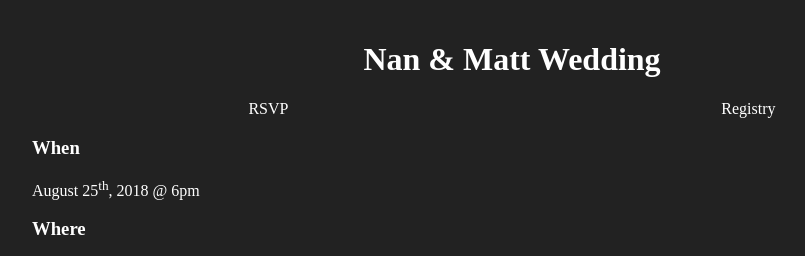
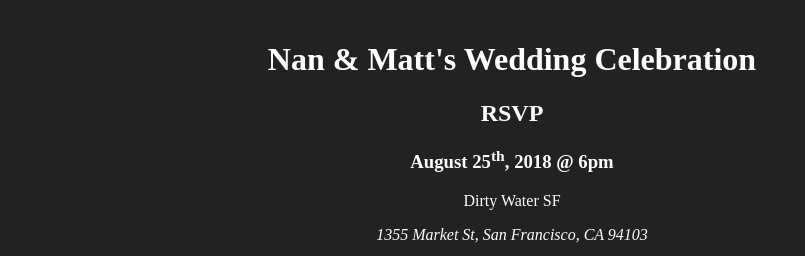
Before and after one commit to matthewcopeland/nanmattwedding, a plain HTML site: page index.html in a window 1280 px wide. Shown: the top 256 px of the page, without its empty margins (128-933 px from the left). Drawn offline with Linux system fonts and the light colour scheme; grey boxes are pictures that could not be loaded.

Commit message:
removed registry and raised rsvp hierarchy.

```diff
--- a/index.html
+++ b/index.html
@@ -10,23 +10,20 @@
 
 	<header>
 		<h1>
-			Nan &amp; Matt Wedding
+			Nan &amp; Matt's Wedding Celebration
 		</h1>
 	</header>
 
-
-	<nav>
-		<ul>
-			<li><a target="_blank" href="https://docs.google.com/forms/d/e/1FAIpQLSeWuMoynKlPd9WKLhT4pTskdVRKs7OQGRAJlD07WKSS45wLvQ/viewform?usp=sf_link">RSVP</a></li>
-			<li><a href="#">Registry</a></li>
-		</ul>
-	</nav>
+	<section>
+		<h2>
+			<a target="_blank" href="https://docs.google.com/forms/d/e/1FAIpQLSeWuMoynKlPd9WKLhT4pTskdVRKs7OQGRAJlD07WKSS45wLvQ/viewform?usp=sf_link">RSVP</a>
+		</h2>
+	</section>
 
 	<section>
-		<h3>When</h3>
-		<time>August 25<sup>th</sup>, 2018 @ 6pm</time>
-
-		<h3>Where</h3>
+		<h3>
+			<time>August 25<sup>th</sup>, 2018 @ 6pm</time>
+		</h3>
 		<p>
 			<a target="_blank" href="https://www.dirtywatersf.com/">Dirty Water SF</a>
 			<address>
--- a/style.css
+++ b/style.css
@@ -11,6 +11,7 @@ html {
 	width: 100%;
 	color: white;
 	background: #222;
+	text-align: center;
 }
 
 body {
@@ -19,9 +20,9 @@ body {
 	margin: 0 auto;
 }
 
-h1 {
+/*h1 {
 	text-align: center;
-}
+}*/
 
 ul, li {
 	margin: 0;
```
